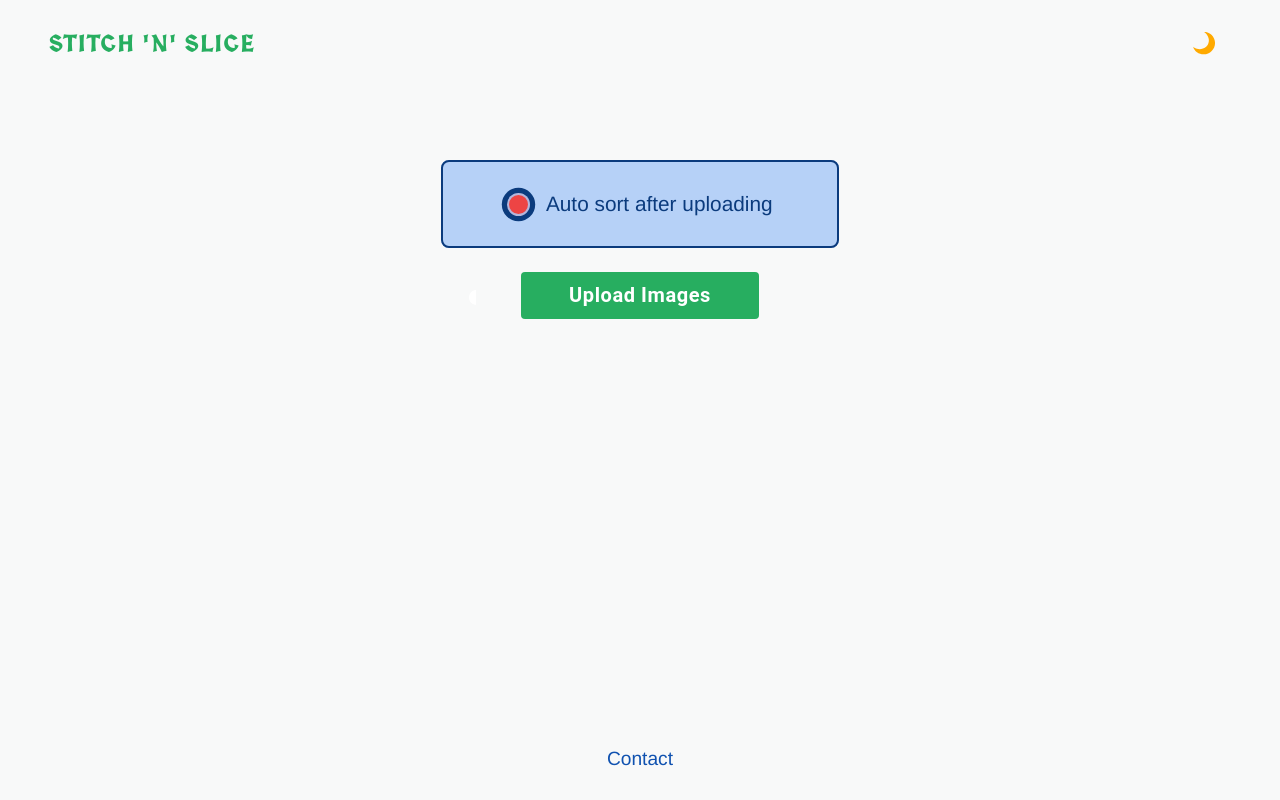
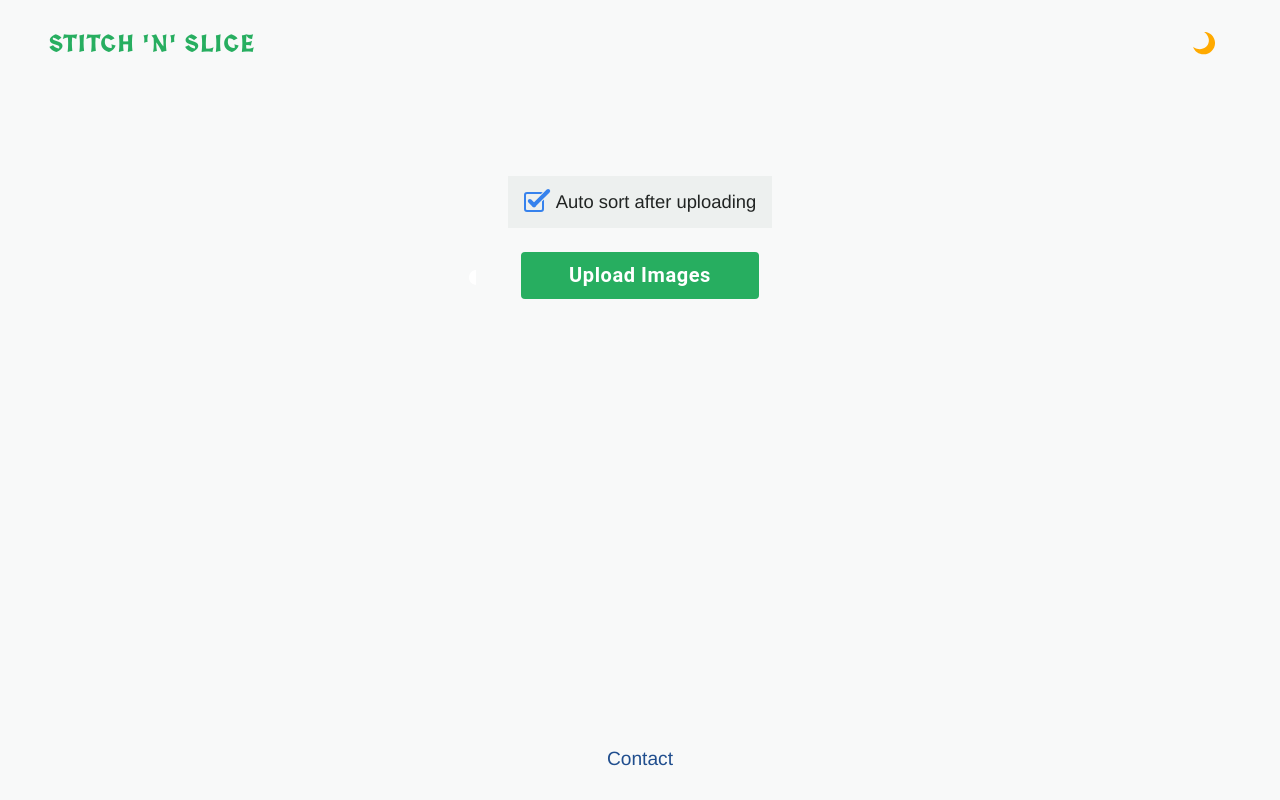
Before and after one commit to sammndhr/pixilz, a React (Create React App) app: page / in a window 1280 px wide. Built offline with nearby package versions, Linux system fonts and the light colour scheme.

Commit message:
Change form styles

```diff
--- a/src/common/SortForm.js
+++ b/src/common/SortForm.js
@@ -14,20 +14,18 @@ const SortForm = ({ uploadFiles }) => {
     <Fragment>
       <div className='form options'>
         <fieldset className='form-group'>
-          {/* <legend>Options</legend> */}
-          <label className='form-check-label' htmlFor='sorted'>
           <input
-              className='input'
             type='checkbox'
-              name='sorted'
-              id='sorted'
+            name='sort'
+            id='sort'
             checked={sort}
             onChange={handleChange}
           />
-
+          <label className='form-check-label' htmlFor='sort'>
+            <span id='cb-span'></span>
             <span>Auto sort after uploading</span>
           </label>
-        </fieldset>
+
           <Button htmlFor={'upload-images'} content={'Upload Images'} />
           <input
             id='upload-images'
@@ -38,6 +36,7 @@ const SortForm = ({ uploadFiles }) => {
               uploadFiles(e)
             }}
           />
+        </fieldset>
       </div>
     </Fragment>
   )
--- a/src/styles/_colors.scss
+++ b/src/styles/_colors.scss
@@ -31,17 +31,17 @@ $grey-9: mix(black, $grey, 80);
 $grey-10: mix(black, $grey, 90);
 
 /* blues */
-$blue-0: #e7eef9;
-$blue-1: #ccdcf2;
-$blue-2: #adc7ea;
-$blue-3: #89aee1;
-$blue-4: #5a8ed6;
-$blue-5: #3682ed;
-$blue-6: #125cc4;
-$blue-7: #1052b0;
-$blue-8: #0e4899;
-$blue-9: #0b3b7d;
-$blue-10: #082957;
+$blue: #3682ed;
+
+$blue-1: mix(white, $blue, 80);
+$blue-2: mix(white, $blue, 60);
+$blue-3: mix(white, $blue, 40);
+$blue-4: mix(white, $blue, 20);
+$blue-5: $blue;
+$blue-6: mix(black, $blue, 20);
+$blue-7: mix(black, $blue, 40);
+$blue-8: mix(black, $blue, 60);
+$blue-9: mix(black, $blue, 80);
 
 /* cyans */
 $cyan-0: #e3f6f8;
--- a/src/styles/_forms.scss
+++ b/src/styles/_forms.scss
@@ -1,95 +1,120 @@
-.options {
+$checked-color: $blue-5;
+$unchecked-color: $font-color;
+$checkbox-height: 1.25rem;
+$duration: 0.3s;
+$hover-bg-color: $grey-2;
+
+.options,
+.form {
   margin: 3rem auto;
   min-width: 250px;
   max-width: 32rem;
   padding: 0 1rem;
 
-  fieldset {
+  .form-group {
     font-size: 1em;
-    padding: 1em 4em;
-    border-radius: 0.5em;
-    background-color: $fieldset-bg;
-    border: 2px solid $fieldset-border;
-    label {
-      display: block;
+    padding: 1em;
+    border-radius: $border-radius;
+  }
+}
+
+input[type='checkbox'] {
+  display: none;
+  + .form-check-label {
+    white-space: nowrap;
+    background-color: $grey-1;
+    cursor: pointer;
+    display: block;
+    color: $font-color;
+    font-size: 1.15rem;
+    padding: 1rem;
+    span {
+      white-space: nowrap;
+    }
+    #cb-span {
+      vertical-align: -0.25rem;
+      margin-right: 0.75rem;
+      height: $checkbox-height;
+      width: $checkbox-height;
+      background-color: transparent;
+      border: $checkbox-height * 0.1 solid $unchecked-color;
+      border-radius: $border-radius - 1;
+      position: relative;
+      display: inline-block;
+      box-sizing: border-box;
+      transition: border-color ease $duration/2;
       cursor: pointer;
-      line-height: 2.5;
-      font-size: 1.3em;
-      font-weight: 500;
     }
+    &:hover {
+      background-color: $hover-bg-color;
+    }
+  }
 
-    legend {
-      font-size: 1.12em;
-      width: auto;
-      margin-left: auto;
-      margin-right: auto;
-      color: $white;
-      background: $fieldset-border;
-      padding: 0.25em 1em;
-      border-radius: 1em;
-    }
+  &:checked + .form-check-label {
+    #cb-span {
+      border-color: $checked-color;
 
-    [type='checkbox'],
-    [type='radio'] {
-      border: 0;
-      clip: rect(0 0 0 0);
-      height: 1px;
-      margin: -1px;
-      overflow: hidden;
-      padding: 0;
-      position: absolute;
-      width: 1px;
-
-      + span {
-        display: block;
-        color: $fieldset-border;
-        white-space: nowrap;
-        &:before {
-          content: '';
-          display: inline-block;
-          width: 1.1em;
-          height: 1.1em;
-          vertical-align: -0.25em;
-          border-radius: 1.1em;
-          box-shadow: 0 0 0 0.15em $fieldset-border;
-          margin-right: 0.75em;
-          transition: 0.5s ease all;
-        }
-
-        &:after {
-          font-size: 1.5em;
-          line-height: 1;
-          vertical-align: -0.125em;
-        }
+      &::before,
+      &::after {
+        content: ' ';
+        box-sizing: border-box;
+        position: absolute;
+        height: 0;
+        width: $checkbox-height * 0.2;
+        background-color: $checked-color;
+        display: inline-block;
+        transform-origin: left top;
+        border-radius: $border-radius - 1;
+      }
+      &::after {
+        top: $checkbox-height * 0.37;
+        left: $checkbox-height * 0.05;
+        transform: rotate(-45deg);
+        animation: bottomcheck $duration/2 ease 0s forwards;
       }
 
-      &:checked + span {
-        &:before {
-          background: darken($red-hl, 5%);
-          box-shadow: 0 0 0 0.25em $fieldset-border;
-          border: 0.125em solid $fieldset-bg;
-        }
-
-        &:after {
-          content: '';
-        }
+      &::before {
+        top: $checkbox-height * 0.72;
+        left: $checkbox-height * 0.41;
+        box-shadow: 0 0 0 $checkbox-height * 0.05 $grey-1;
+        transform: rotate(-135deg);
+        animation: topcheck $duration ease 0s forwards;
       }
     }
   }
-  fieldset:disabled {
-    legend {
-      color: $grey-7;
-    }
-    label {
-      [type='checkbox'],
-      [type='radio'] {
-        + span {
-          color: $grey-7;
+  + .form-check-label {
+    &:hover {
+      #cb-span {
+        &::before {
+          box-shadow: 0 0 0 $checkbox-height * 0.05 $hover-bg-color;
         }
       }
     }
   }
 }
+
+@keyframes bottomcheck {
+  0% {
+    height: 0;
+  }
+  100% {
+    height: $checkbox-height/2;
+  }
+}
+
+@keyframes topcheck {
+  0% {
+    height: 0;
+  }
+  50% {
+    height: 0;
+  }
+  100% {
+    height: $checkbox-height * 1.2;
+  }
+}
+
+// ------
 
 .aside {
   .options {
@@ -99,7 +124,7 @@
   }
 }
 
-@media all and (max-width: 400px) {
+@media all and (max-width: 450px) {
   .options {
     padding: 0;
     fieldset {
--- a/src/styles/_variables.scss
+++ b/src/styles/_variables.scss
@@ -6,7 +6,9 @@ $primary: $green;
 /* Buttons & forms */
 $border-radius: 4px;
 $button: $primary;
+$hover: $green-7;
 $button-hover: $green-7;
+$font-color: $grey-9;
 
 :export {
   width: $width;
```
Lines whose indentation alone changed are shown as unchanged.
